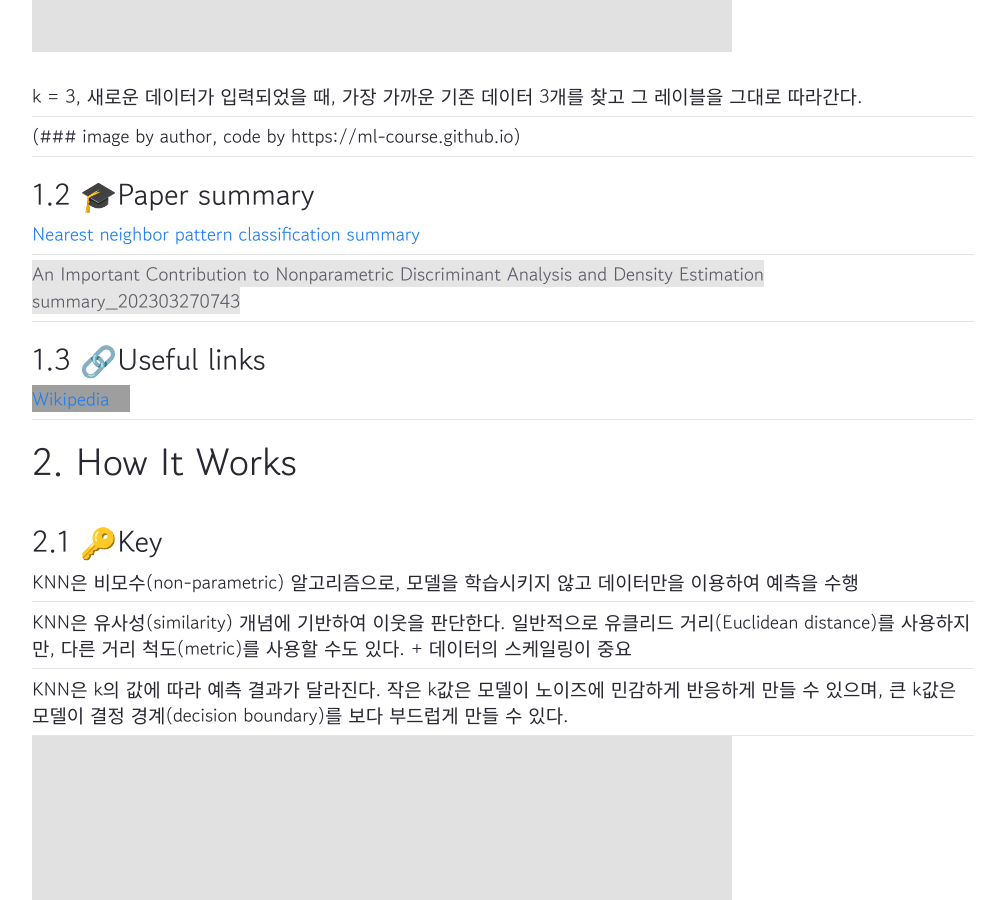
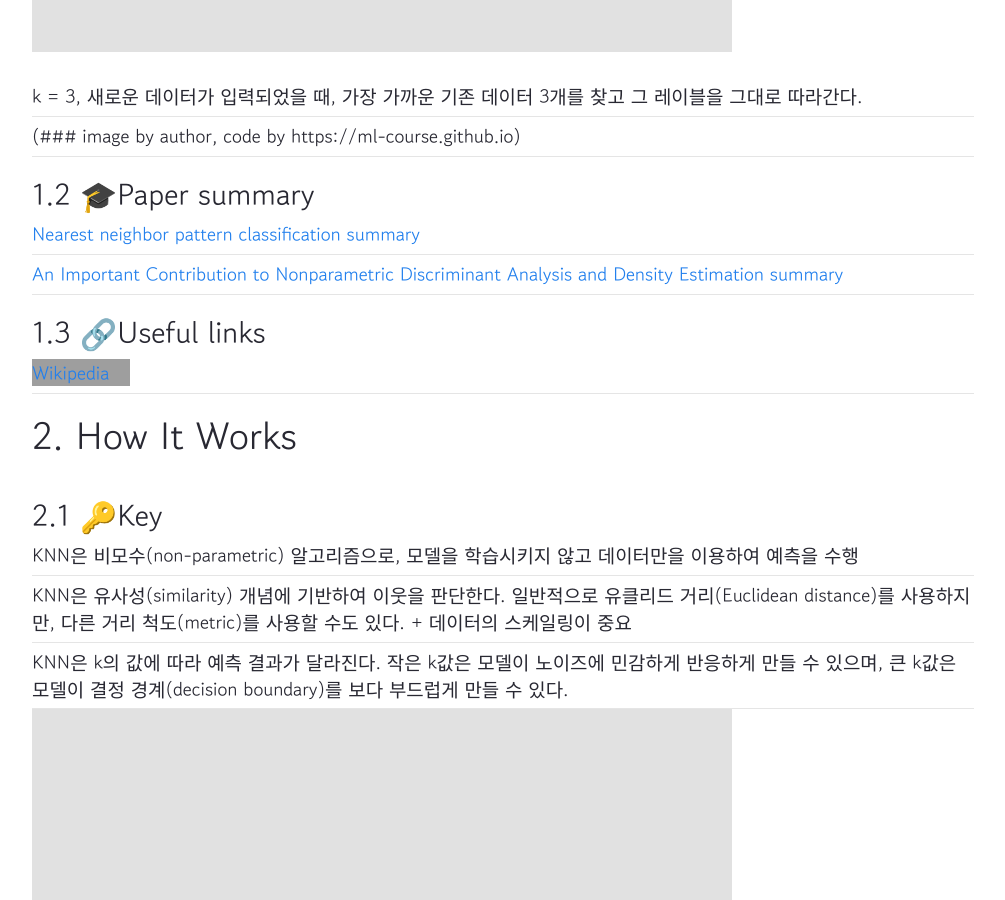
Before and after one commit to hey-brian/hey-brian.github.io, a Jekyll site: the page built from _notes/Public/k-Nearest Neighbors.md, in a window 1280 px wide and 900 px high, scrolled down 1885 px. Shown: the whole window, without its empty margins (137-1142 px from the left). Built offline with Jekyll 4.4.1, drawn with Linux system fonts in a browser that asks for light colours; comment, search, counter and statistics services are not loaded; grey boxes are pictures that could not be loaded.

Commit message:
20230414 knn paper summary link modified

```diff
--- a/_notes/Public/k-Nearest Neighbors.md
+++ b/_notes/Public/k-Nearest Neighbors.md
@@ -26,7 +26,7 @@ comments: true
 
 ### 1.2 🎓Paper summary
 - [[Nearest neighbor pattern classification summary]]
-- [[An Important Contribution to Nonparametric Discriminant Analysis and Density Estimation summary_202303270743]]
+- [[An Important Contribution to Nonparametric Discriminant Analysis and Density Estimation summary]]
 
 ### 1.3 🔗Useful links
 - [Wikipedia](https://en.wikipedia.org/wiki/K-nearest_neighbors_algorithm)
```
